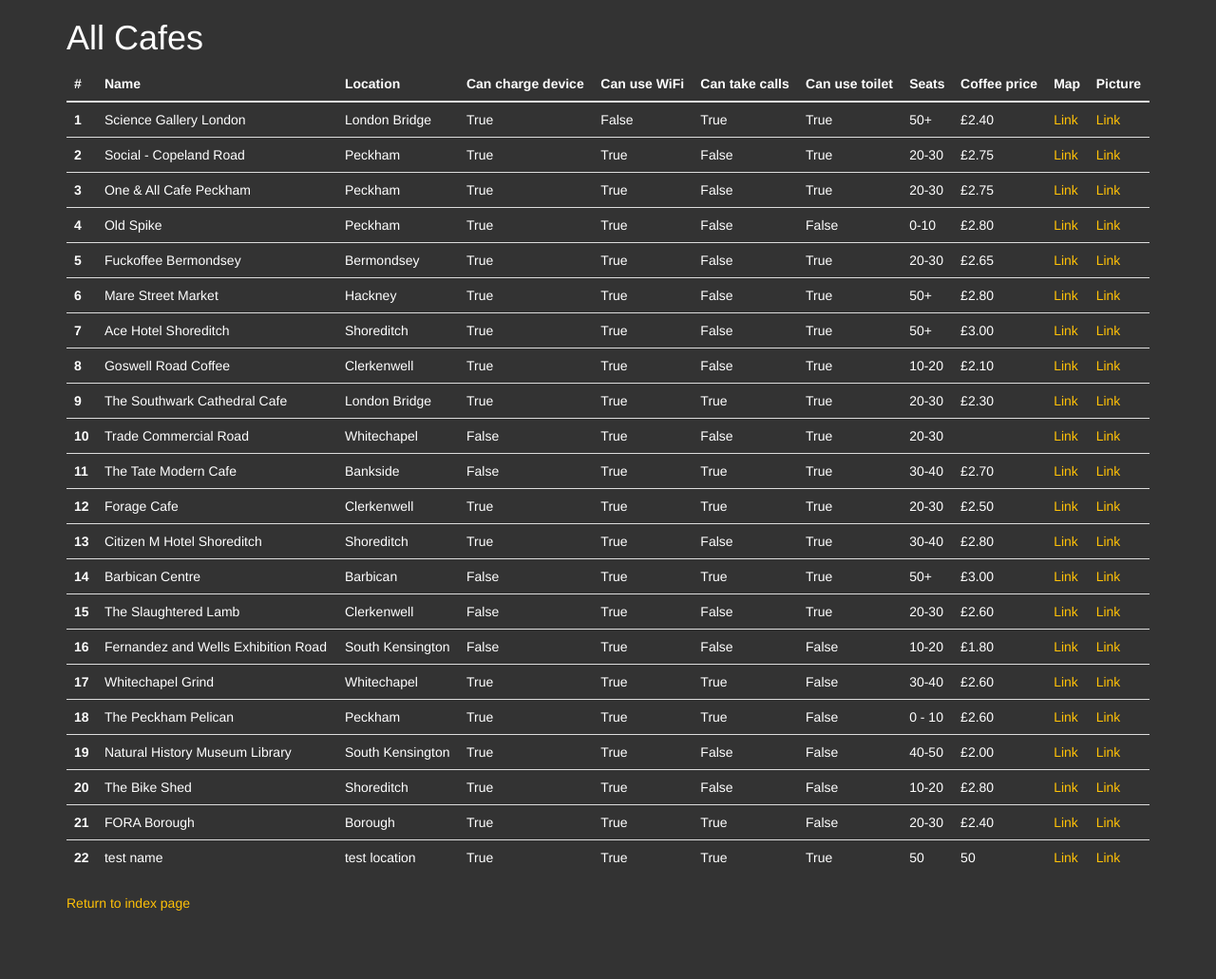
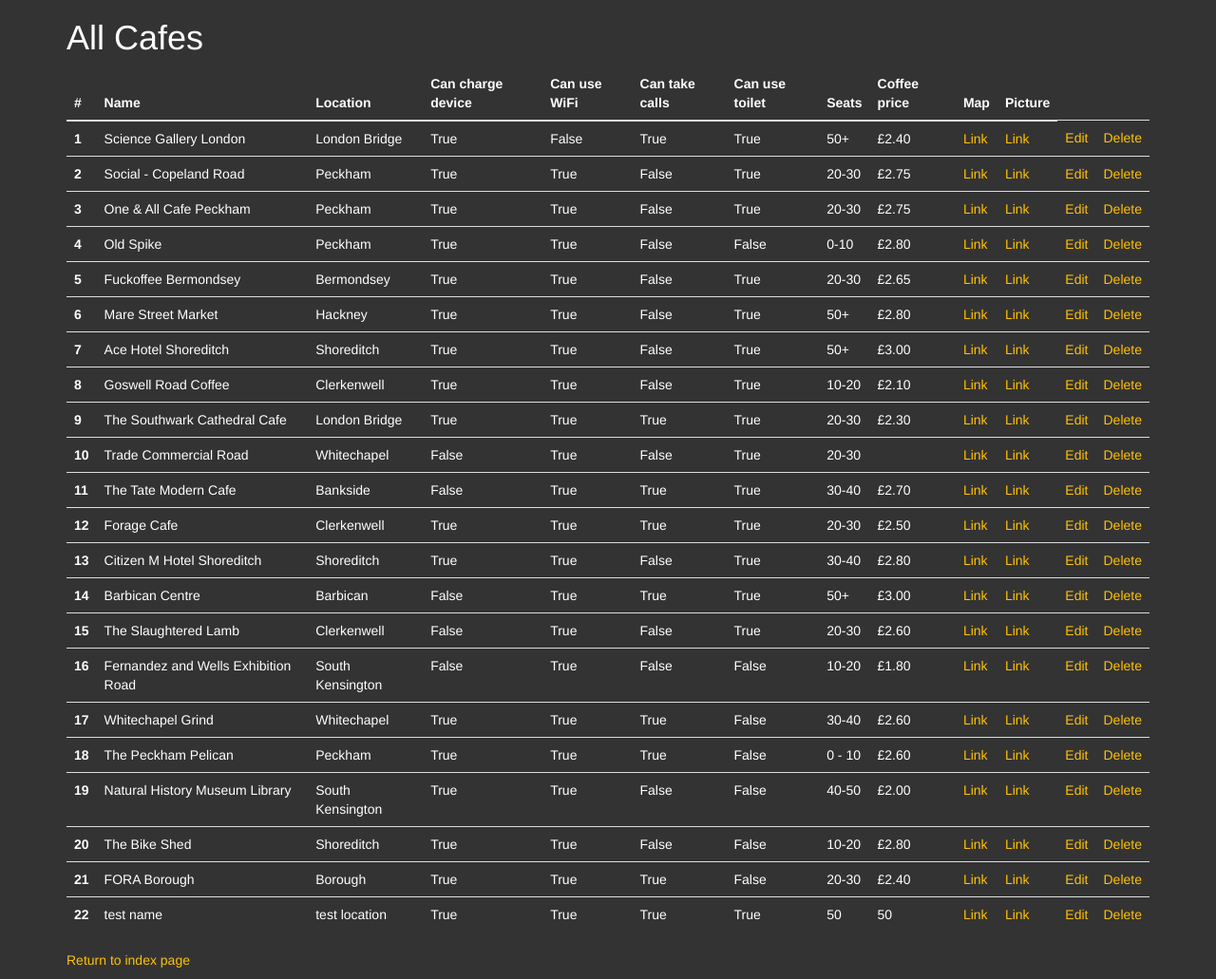
Before and after one commit to huLasPet/Python_Web_Projects, a Flask app: page /cafes in a window 1280 px wide. Shown: the whole page at 95% size. Before the commit the page ends 959 px from the top, so only its background shows below. Run offline with Flask 2, Linux system fonts and the light colour scheme; data comes from the database, SQL or seed files in the repository; both versions use the stored data as it was after the commit; parts of the project's set-up code (start-up, migrations or seed data) failed here and were passed over; some libraries are stand-ins or nearby versions.

Commit message:
Added delete option and dummy edit/api-edit/api-delete to use later

```diff
--- a/Cafe_wifi_Flask/main.py
+++ b/Cafe_wifi_Flask/main.py
@@ -1,8 +1,9 @@
 # TODO:
-#   2. Fix /add to work with the DB, create other API calls as well
+#   2. Create API call to update/delete a cafe
+#   3. Create an API documentation in Postman
 
 import sqlalchemy
-from flask import Flask, render_template, jsonify, request
+from flask import Flask, render_template, jsonify, request, redirect, url_for
 from flask_bootstrap import Bootstrap
 from flask_wtf import FlaskForm
 from wtforms import StringField, SubmitField, SelectField
@@ -79,6 +80,19 @@ def add_cafe():
     return render_template('add.html', form=form, submitted=False)
 
 
+@app.route("/delete/<cafe_id>")
+def delete_cafe(cafe_id):
+    cafe_to_delete = Cafe.query.get(cafe_id)
+    db_sqlalchemy.session.delete(cafe_to_delete)
+    db_sqlalchemy.session.commit()
+    return redirect(url_for('cafes'))
+
+
+@app.route("/edit/<cafe_id>")
+def edit_cafe(cafe_id):
+    pass
+
+
 @app.route('/cafes')
 def cafes():
     """List all cafes on the site."""
@@ -119,5 +133,15 @@ def api_add_cafe():
     return jsonify(respnse={"success": "Cafe added to the DB"})
 
 
+@app.route("/api/delete", methods=["POST"])
+def api_delete_cafe(cafe_id):
+    pass
+
+
+@app.route("api/edit/<cafe_id>")
+def api_edit_cafe(cafe_id):
+    pass
+
+
 if __name__ == '__main__':
     app.run(debug=True)
--- a/Cafe_wifi_Flask/templates/cafes.html
+++ b/Cafe_wifi_Flask/templates/cafes.html
@@ -44,7 +44,8 @@
                       <td>{{ row['coffee_price'] }}</td>
                       <td><a href="{{ row['map_url'] }}">Link</a></td>
                       <td><a href="{{ row['img_url'] }}">Link</a></td>
-
+                      <td><a href="{{url_for('edit_cafe', cafe_id=row['id'])}}">Edit</a></td>
+                      <td><a href="{{url_for('delete_cafe', cafe_id=row['id'])}}">Delete</a></td>
                   </tr>
               {% endfor %}
               </tbody>
```
Also changed, not shown: Cafe_wifi_Flask/cafes.db.
